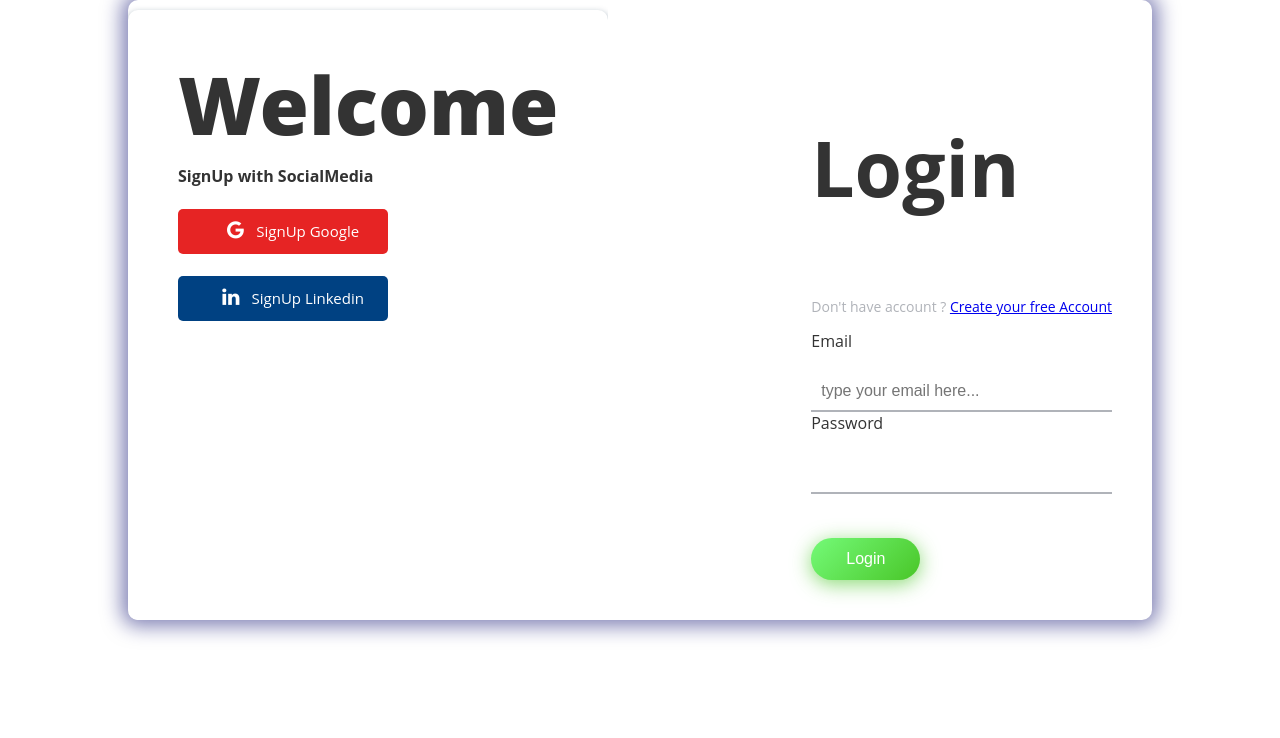
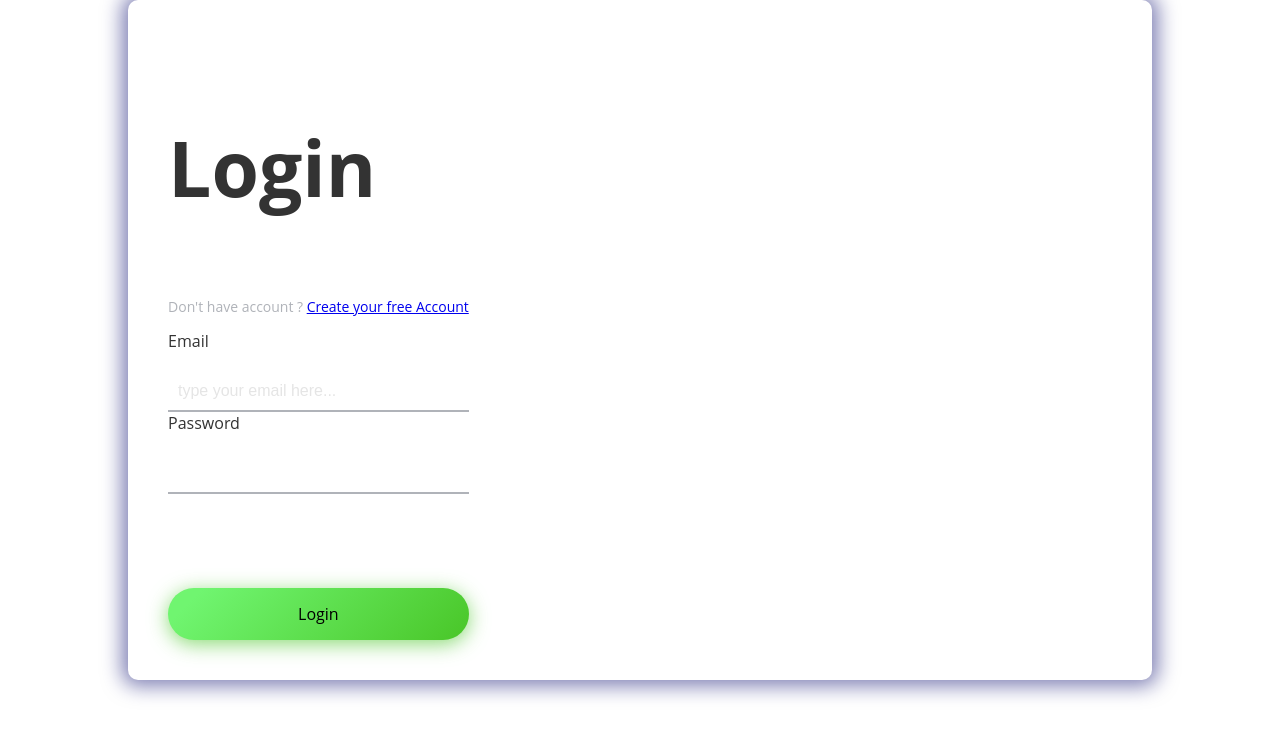
Before and after one commit to Rajkumar-B-55/flask_oauth, a Flask app: page /v1/home in a window 1280 px wide. Shown: the top 738 px of the page. Run offline with Flask 3, Linux system fonts and the light colour scheme.

Commit message:
html works

```diff
--- a/app/templates/index.html
+++ b/app/templates/index.html
@@ -110,12 +110,16 @@
       }
 
       .login-btn button {
-        text-align: right;
-        color: #fff;
+        margin-top: 50px;
+        width: 100%;
+        text-align: center;
+        background-color: #ffffff;
+        font-family: "Open Sans", sans-serif;
         font-size: 16px;
-        padding: 12px 35px;
+        padding: 15px 0;
         border-radius: 50px;
         display: inline-block;
+        cursor: pointer;
         border: 0;
         outline: 0;
         box-shadow: 0px 4px 20px 0px #49c628a6;
@@ -153,7 +157,9 @@
         color: #ffffff;
         transition: all 0.3s ease;
       }
-
+      ::placeholder {
+        color: #e5e5e5;
+      }
       .box-form .google i,
       .box-form .linkedin i {
         text-align: left;
@@ -171,28 +177,12 @@
   </head>
   <body>
     <div class="box-form">
-      <div class="left">
-        <div class="overlay">
-          <h1>Welcome</h1>
-          <h4>SignUp with SocialMedia</h4>
-          <div class="google">
-            <a href="/v1/google_signup"
-              ><i class="fa fa-google" aria-hidden="true"></i>SignUp Google</a
-            >
-          </div>
-          <br />
-          <div class="linkedin">
-            <a href="/v1/linkedin_signup"
-              ><i class="fa fa-linkedin" aria-hidden="true"></i>SignUp
-              Linkedin</a
-            >
-          </div>
-        </div>
-      </div>
-
       <div class="right">
         <h5>Login</h5>
-          <p>Don't have account ? <a href="/v1/register">Create your free Account</a></p>
+        <p>
+          Don't have account ?
+          <a href="/v1/register">Create your free Account</a>
+        </p>
         <form method="POST" action="/v1/login">
           <div class="inputs">
             <label>Email</label>
@@ -206,7 +196,7 @@
             <label>Password</label>
             <br />
             <input name="password" type="password" required />
-            <br>
+            <br />
           </div>
 
           <br /><br />
```
Also changed, not shown: app/templates/home.html (deleted, +0 -11 lines).
